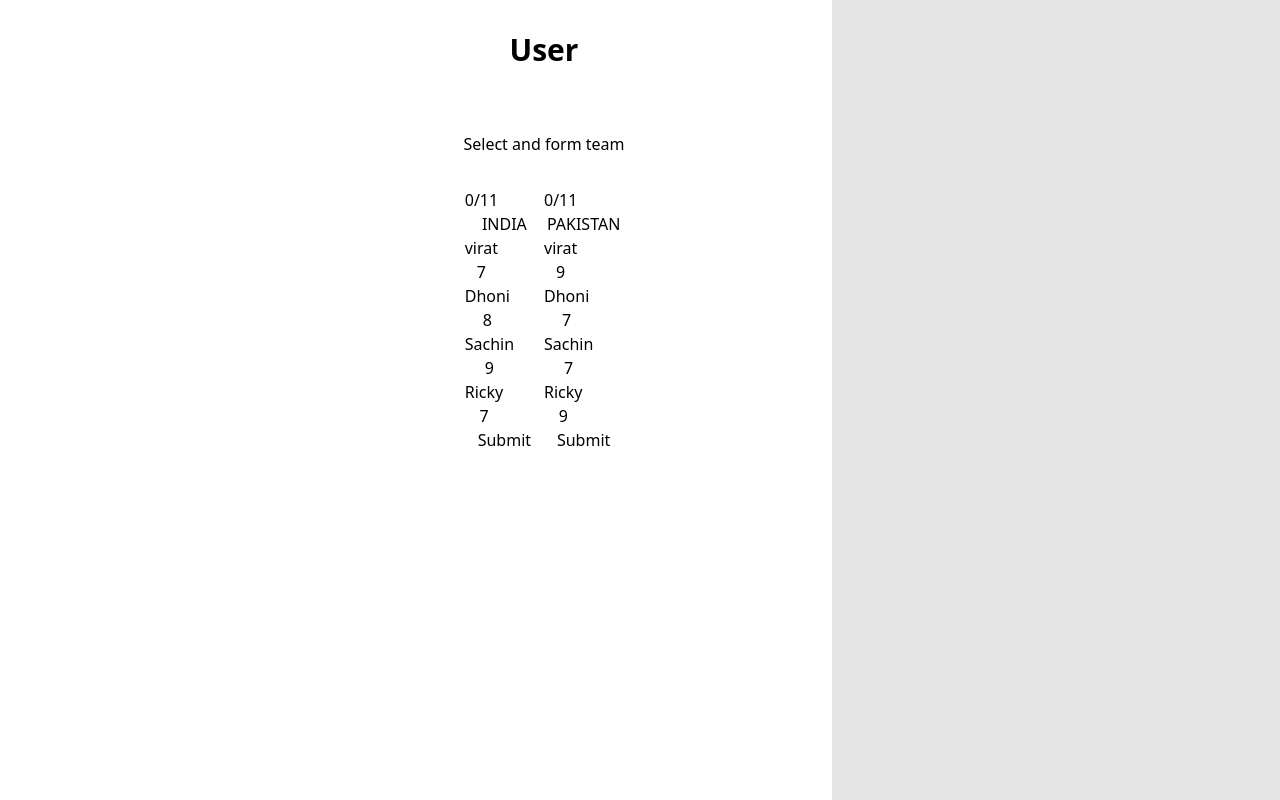
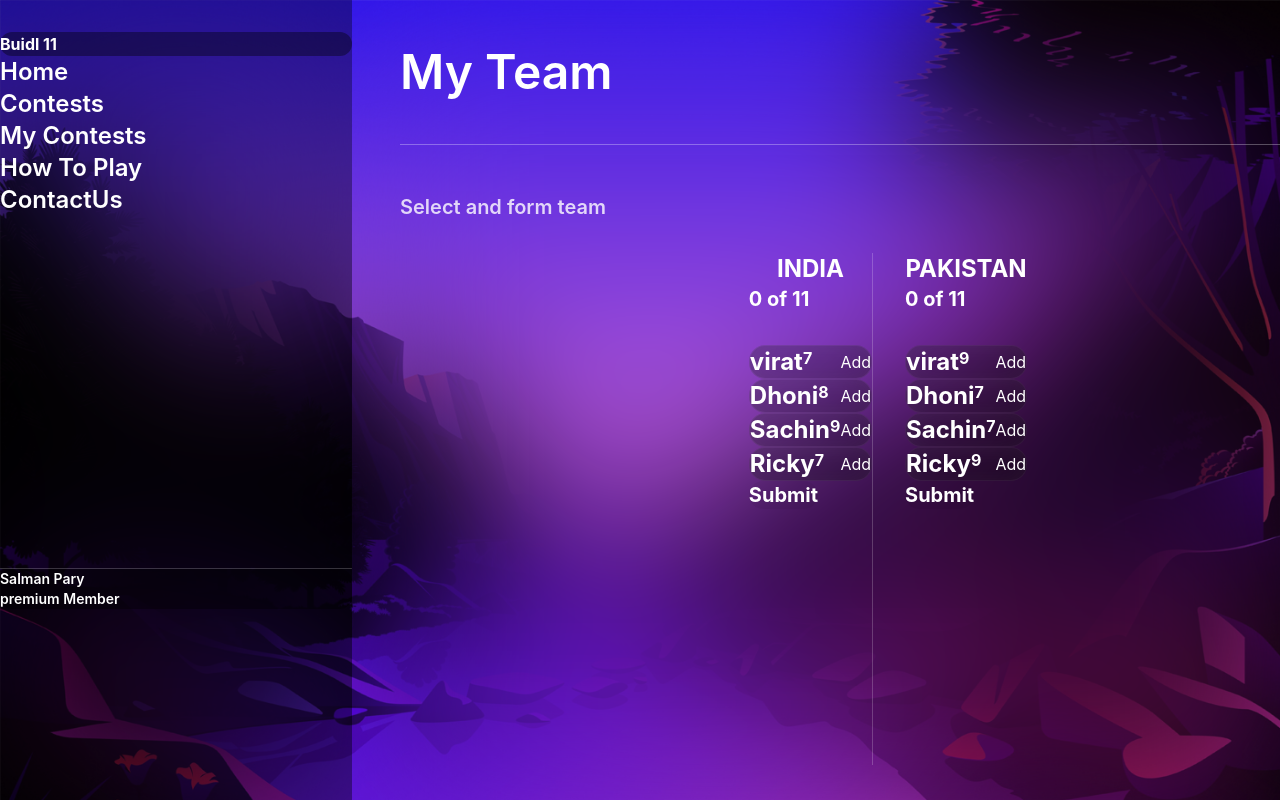
Before and after one commit to salmanpary/Buidl11, a Next.js app: page /user in a window 1280 px wide. Built offline with nearby package versions, Linux system fonts and the light colour scheme.

Commit message:
ui changes

```diff
--- /dev/null
+++ b/Components/Navbar.js
@@ -0,0 +1,29 @@
+import React from "react";
+
+const Navbar = () => {
+  return (
+    <div className="flex flex-col h-screen">
+      <div className="text-white font-inter text-6xl ml-4 mt-8 mb-14 font-bold faded rounded-2xl p-4 mr-4  ">
+        <span>Buidl 11</span>
+      </div>
+      <div className="routes h-[32rem] w-full flex flex-col gap-6 ml-6 ">
+        <div className="font-semibold  text-white text-2xl ">Home</div>
+        <div className="font-semibold text-white text-2xl">Contests</div>
+        <div className="font-semibold text-white text-2xl">My Contests</div>
+        <div className=" font-semibold text-white text-2xl">How To Play</div>
+        <div className=" font-semibold text-white text-2xl">ContactUs</div>
+      </div>
+      <div className=" Line h-[1px] w-[18rem] bg-white opacity-20 ml-6 rounded-xl"></div>
+      <div className="Profile faded h-20 rounded-xl mx-4 mt-6 flex justify-start items-center">
+        <img className="rounded-full bg-white h-12 w-12 ml-4"/>
+         <div className="flex flex-col text-white font-semibold text-sm ml-4">
+
+            <span>Salman Pary</span>
+            <span className="opacity-70 text-xs">premium Member</span>
+         </div>
+      </div>
+    </div>
+  );
+};
+
+export default Navbar;
--- a/Components/Playeraddcard.js
+++ b/Components/Playeraddcard.js
@@ -2,8 +2,6 @@ import React from 'react';
 import { useState } from 'react';
 
 const Playeraddcard = (props) => {
-
-  let playerlist =[];
 
   function addtolist(){
     if(buttonstate == "Add")
@@ -28,12 +26,12 @@ const Playeraddcard = (props) => {
   const [buttonstate, setbuttonstate] = useState("Add");
 
   return (
-    <div className={"flex justify-between bg-blue-200 my-4 p-2 mx-2 rounded-2xl " + (buttonstate =="X"?'player-selected':'')}>
-        <div className='Details'>
-        <h2 className='font-medium text-xl ml-2'>{props.name}</h2>
-        <h4>{props.credits}</h4>
+    <div className={"event-card w-[24rem] h-16 card-blur card  rounded-2xl flex justify-between items-center p-2 text-white mb-4" + (buttonstate =="X"?'player-selected':'')}>
+        <div className='Details flex gap-8 items-center  '>
+        <h2 className='font-bold text-2xl ml-2 capitalize'>{props.name}</h2>
+        <h4 className='font-bold  text- opacity-50 xl'>{props.credits}</h4>
         </div>
-        <button className='bg-gray-600 text-white p-2 rounded-xl w-14'
+        <button className=' text-white p-2 rounded-xl w-14 h-12'
         onClick={addtolist}>{buttonstate}</button>
     </div>
   )
--- a/Components/Playerdisplay.js
+++ b/Components/Playerdisplay.js
@@ -1,6 +1,7 @@
 import React from 'react'
 import { useState , useEffect} from 'react';
 import Playeraddcard from './Playeraddcard';
+import Progressbar from './Progressbar';
 
 const Playersdisplay = (props) => {
 
@@ -20,10 +21,11 @@ const Playersdisplay = (props) => {
 
   return (
     <div className="List h-screen ">
-        <div className='  w-[22rem] mx-8'>{selected}/11</div>
-        <div className="card-container rounded-2xl text-center w-[22rem] h-[32rem] mx-8 overflow-y-auto">
-            <h4>{props.Teamname}</h4>
-            <div className="list-container ">
+        <div className='  mx-8  text-white font-bold text-xl'></div>
+        <div className="card-container rounded-2xl w-[26rem] h-[32rem] mx-8 overflow-y-auto">
+            <h4 className='text-center text-white font-bold text-2xl'>{props.Teamname}</h4>
+            <Progressbar value = {selected}/>
+            <div className="list-container mt-8">
               {players.map((player) => {
                 return (
                   <Playeraddcard  name = {player.name}
@@ -35,7 +37,7 @@ const Playersdisplay = (props) => {
                 );
               })}
             </div>
-            <button>Submit</button>
+            <button className='text-center text-white font-bold text-xl card-blur p-2 px-4 rounded-2xl'>Submit</button>
           </div>
     </div>
   )
--- /dev/null
+++ b/Components/Progressbar.js
@@ -0,0 +1,21 @@
+import React from "react";
+
+const Progressbar = (props) => {
+
+  return (
+    <div className="flex flex-col justify-start mb-2">
+        <div className="mb-1 text-white font-bold text-xl">{props.value} of 11</div>
+        <div classname="w-[24rem] rounded-xl faded card-blur">
+      <div
+        className={
+          `bg-white text-xs font-medium text-blue-100 text-center p-2 leading-none rounded-xl w-[50%]`
+        }
+      >
+        {" "}
+      </div>
+    </div>
+    </div>
+  );
+};
+
+export default Progressbar;
--- a/pages/Contests/index.js
+++ b/pages/Contests/index.js
@@ -1,3 +1,4 @@
+import Navbar from "../../Components/Navbar";
 
 
 function SelectPlayers() {
@@ -35,24 +36,28 @@ function SelectPlayers() {
 
 
   return (
-    <div>
-       <img className="absolute h-screen w-screen -z-10" src="/bg.jpg"/>
+    <div className="font-inter">
+       <img className="absolute h-screen w-screen -z-10 " src="/bg.jpg"/>
       <div className="flex overflow-hidden container-1 card-blur ">
 
         <div className="Navbar min-w-[22rem] card-blur">
-
+         <Navbar/>
         </div>
 
         <div className="h-screen flex flex-col ">
-          <h1 className="justify-start ml-12 my-16 font-bold text-6xl text-white">Contests</h1>
+          <h1 className="justify-start ml-12 my-12 font-semibold text-5xl text-white font-inter">Contests</h1>
+          <div className=" Line h-[1px] w-[64rem] bg-white opacity-30 ml-12"></div>
           <div className="list-container ">
-            <h2 className=" mt-8 mb-8 ml-12 text-white font-bold text-2xl">Select a contest to join</h2>
+            <div className=" ">
+            <h2 className=" mt-8 mb-2 ml-12 text-white font-bold font-inter text-2xl">Select a contest to join</h2>
+            </div>
+
             <div className=" flex flex-wrap ml-12">
               {events.map((event) => {
                 return (
-                  <div className="event-card w-[24rem] h-40 card-blur card my-6 mr-8 rounded-2xl flex justify-between">
+                  <div className="event-card w-[30rem] h-48 card-blur card my-6 mr-8 rounded-2xl flex justify-between">
                     <div className="left flex flex-col ml-3 mt-2">
-                      <span className="font-semibold text-white my-2 mx-1">{event.name}</span>
+                      <span className="font-semibold text-white my-2 mx-1 text-3xl">{event.name}</span>
                       <span className="text-white font-bold m-1">{event.winnings}</span>
                       <span className="text-white font-medium m-1">{event.spotsleft} Spots left</span>
                       <span className="text-white font-medium m-1">{event.date}</span>
--- a/pages/user/index.js
+++ b/pages/user/index.js
@@ -1,5 +1,6 @@
 import React, { useState } from "react";
 import Playersdisplay from "../../Components/Playerdisplay";
+import Navbar from "../../Components/Navbar";
 
 
 
@@ -13,23 +14,26 @@ const allplayers = [
 function SelectPlayers() {
   const [allplayers, setAllplayers] = useState([]);
   return (
+    <div>
+      <div className="flex justify-start overflow-hidden container-1 font-inter">
+      <img className="absolute h-screen w-screen -z-10 " src="/bg.jpg"/>
 
+      <div className="Navbar min-w-[22rem] card-blur faded" >
+        <Navbar/>
+      </div>
 
-    <div className="flex justify-between overflow-hidden container-1">
-
-
-      <div className="Navbar w-64"></div>
-
-      <div className="h-screen flex flex-col ">
-        <h1 className="text-center my-8 font-bold text-3xl">User</h1>
+      <div className="h-screen flex flex-col  card-blur w-full">
+        <h1 className="ml-12 mt-12 text-white mb-12 font-semibold text-5xl">My Team</h1>
         <div className="list-container ">
-          <h2 className="text-center mt-8 mb-8">Select and form team</h2>
+        <div className=" Line h-[1px] w-[64rem] bg-white opacity-30 ml-12"></div>
+          <h2 className="ml-12 mt-12 mb-8 text-white font-semibold opacity-80 text-xl">Select and form team</h2>
           <div className="flex justify-center h-screen">
             <Playersdisplay
               setAllplayers={setAllplayers}
               allplayers={allplayers}
               Teamname="INDIA"
             />
+            <div className="h-[32rem] w-[1px] mr-8 bg-white opacity-20"></div>
             <Playersdisplay
               setAllplayers={setAllplayers}
               allplayers={allplayers}
@@ -38,12 +42,7 @@ function SelectPlayers() {
           </div>
         </div>
       </div>
-
-      <div className="Playerbar w-[28rem]">
-        {allplayers.map((player) => {
-          return <h2 className="text-white">{player.name}</h2>;
-        })}
-      </div>
+    </div>
     </div>
   );
 }
--- a/styles/globals.css
+++ b/styles/globals.css
@@ -2,25 +2,34 @@
 @tailwind components;
 @tailwind utilities;
 
-.player-selected{
-    border-inline-end: 5px solid rgb(31, 194, 200);
+.player-selected {
+  border-inline-end: 5px solid rgb(255, 255, 255);
+  color:white;
 }
 
-
-.Playerbar{
-    backdrop-filter: blur(100px);
-    background-color: rgba(0, 0, 0, 0.104);
+.Playerbar {
+  backdrop-filter: blur(100px);
+  background-color: rgba(0, 0, 0, 0.104);
 }
 
-
-
-.card-blur{
-    background-color: rgba(0, 0, 0, 0.051);
-    backdrop-filter: blur(100px);
+.card-blur {
+  background-color: rgba(0, 0, 0, 0.051);
+  backdrop-filter: blur(80px);
 }
 
-.card{
-    border: 1px solid rgba(0, 0, 0, 0.177);
-    background-color: rgba(0, 0, 0, 0.2);
-    box-shadow: 8px 8px 30px 1px rgba(0, 0, 0, 0.262);
+.card {
+  border: 1px solid rgba(255, 255, 255, 0.059);
+  background-color: rgba(0, 0, 0, 0.2);
+  box-shadow: 8px 8px 30px 1px rgba(0, 0, 0, 0.262);
+  box-shadow: inset 3px 3px 23px rgba(255, 255, 255, 0.06),
+    inset -3px -3px 35px rgba(0, 0, 0, 0.16);
+
 }
+
+.faded{
+    background-color: rgba(0, 0, 0, 0.384);
+}
+
+.faded-light{
+    background-color: rgba(0, 0, 0, 0.181);
+}
--- a/tailwind.config.js
+++ b/tailwind.config.js
@@ -1,11 +1,18 @@
 /** @type {import('tailwindcss').Config} */
+
 module.exports = {
   content: [
     "./pages/**/*.{js,ts,jsx,tsx}",
     "./components/**/*.{js,ts,jsx,tsx}",
   ],
   theme: {
-    extend: {},
+    extend: {
+      fontFamily: {
+        'poppins': ['poppins', 'sans-serif'],
+        'roboto': ['roboto', 'sans-serif'],
+        'inter': ['inter', 'sans-serif'],
+      },
+    },
   },
   plugins: [],
 }
```
